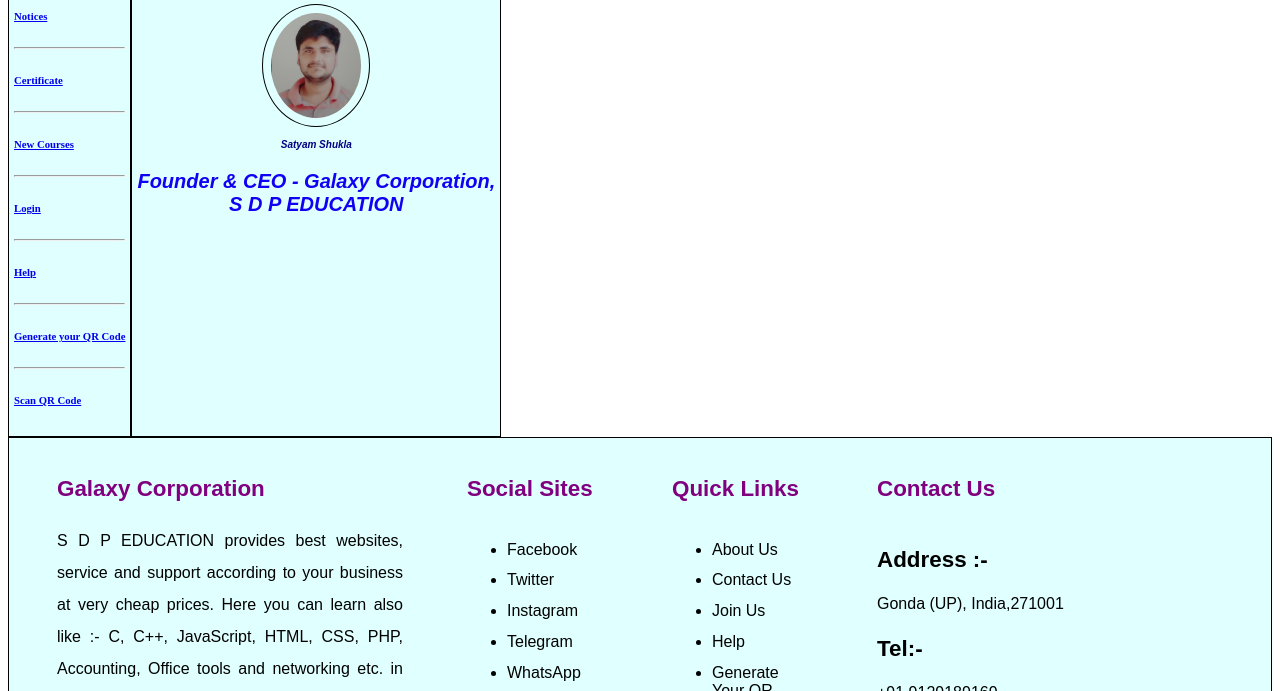
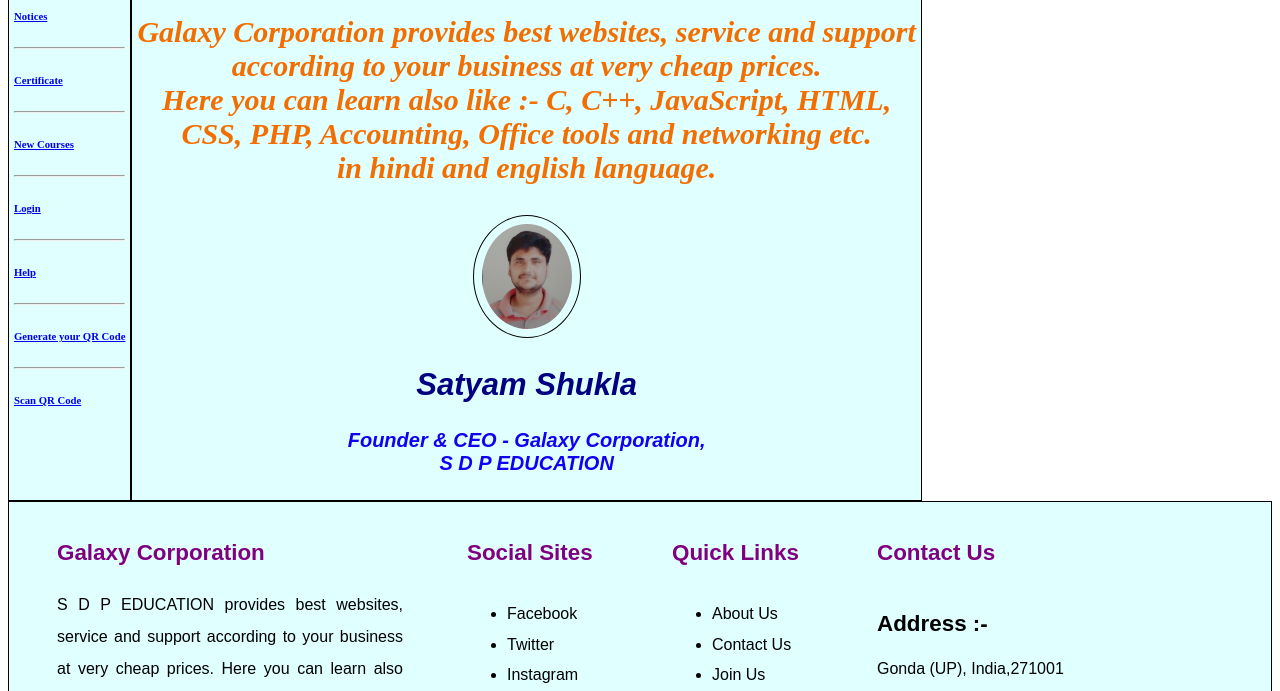
Before and after one commit to Spdeducation-1/S, a plain HTML site: page index.html in a window 1280 px wide. Shown: the part 409-1100 px from the top of the page. Drawn offline with nearby package versions, Linux system fonts and the light colour scheme.

Commit message:
Update style.css

```diff
--- a/style.css
+++ b/style.css
@@ -153,7 +153,7 @@ div.container5{
 
     }
     div.container5 h2{
-        font-size:10px;
+        font-size:31px;
         color:navy;
     }
 div.j{
@@ -162,7 +162,7 @@ div.j{
 .wrt{
     color: #f36e00;
     font-style: italic;
-    font-size: 8px;
+    font-size: 30px;
 }
 .founder{
     border-radius: 100%;
```
